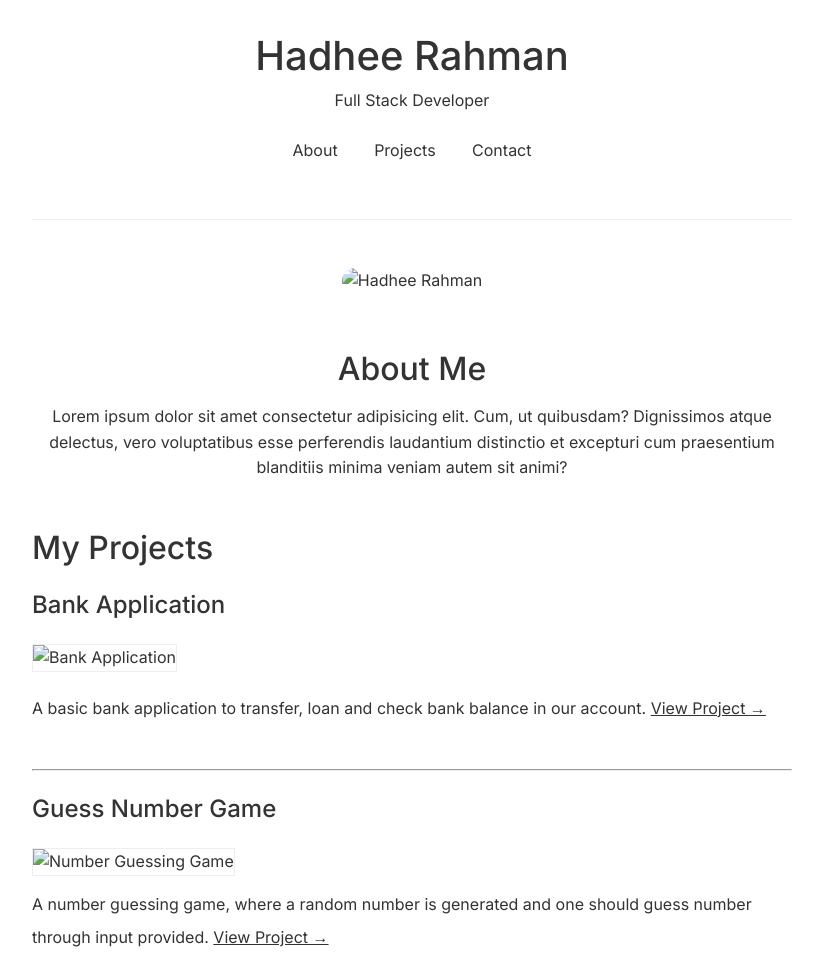
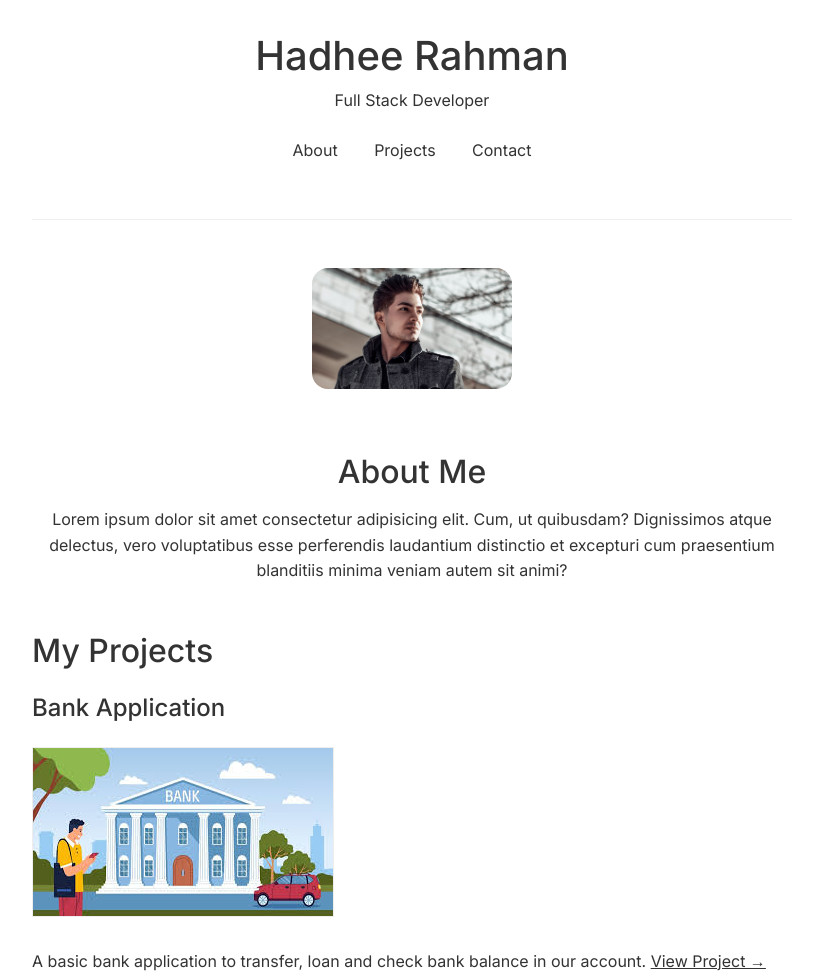
Before and after one commit to hadhee17/exercise2, a plain HTML site: page index.html in a window 1280 px wide. Shown: the top 977 px of the page, without its empty margins (228-1051 px from the left). Drawn offline with Linux system fonts and the light colour scheme; the site is published under a folder, as on GitHub Pages, so addresses that start at the root find nothing; a web font is replaced by a local one.

Commit message:
first commit

```diff
--- a/index.html
+++ b/index.html
@@ -34,7 +34,7 @@
     <main>
       <section id="aboutme">
         <div>
-          <img src="/Assests/profile.jpg" width="200" alt="Hadhee Rahman" />
+          <img src="Assests/profile.jpg" width="200" alt="Hadhee Rahman" />
           <div>
             <h2>About Me</h2>
             <p>
@@ -52,7 +52,7 @@
         <h2>My Projects</h2>
         <article>
           <h3>Bank Application</h3>
-          <img src="/Assests/banks.jpeg" alt="Bank Application" />
+          <img src="Assests/banks.jpeg" alt="Bank Application" />
           <p>
             A basic bank application to transfer, loan and check bank balance in
             our account.
@@ -64,7 +64,7 @@
 
         <article>
           <h3>Guess Number Game</h3>
-          <img src="/Assests/guess game.png" alt="Number Guessing Game" />
+          <img src="Assests/guess game.png" alt="Number Guessing Game" />
           <p>
             A number guessing game, where a random number is generated and one
             should guess number through input provided.
```
